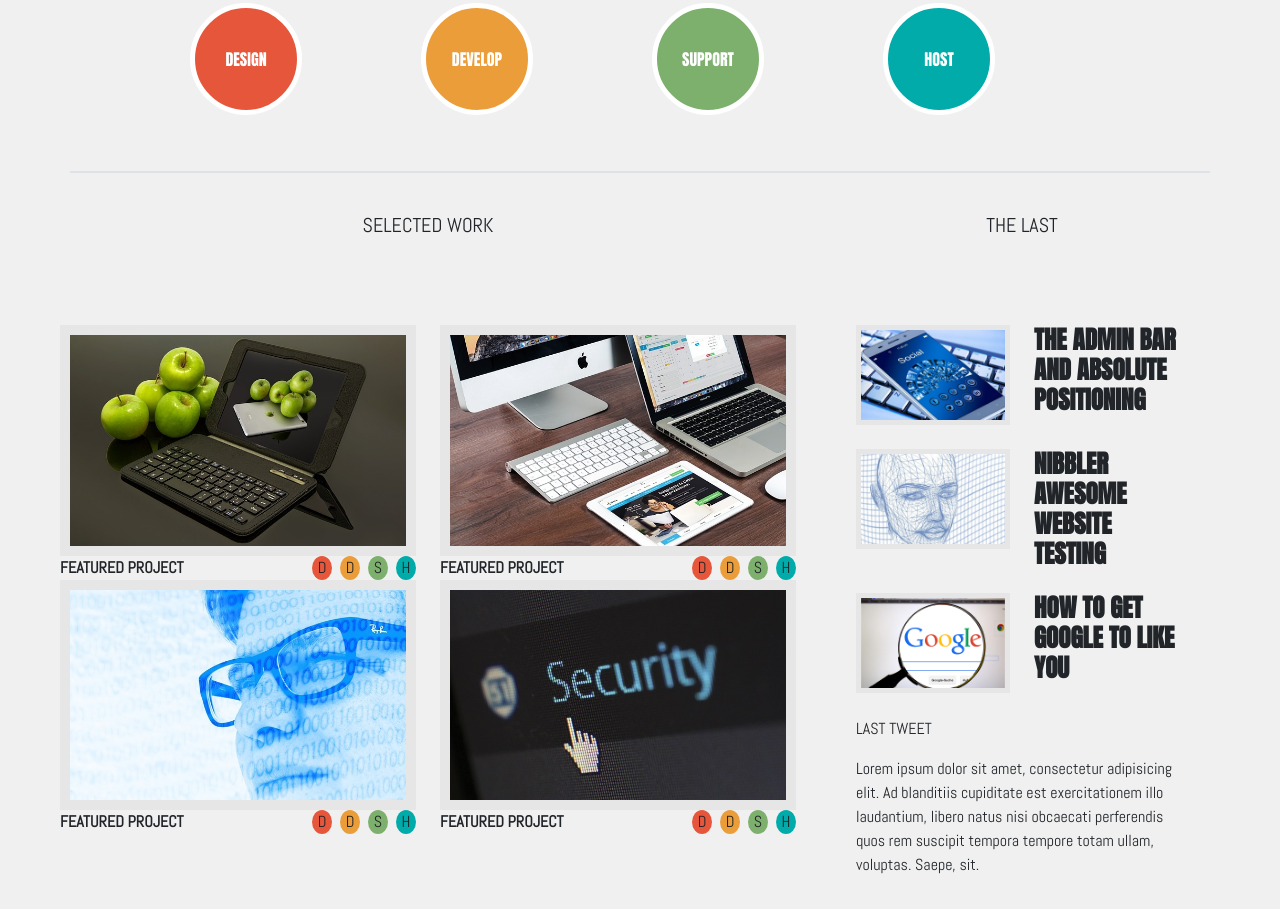
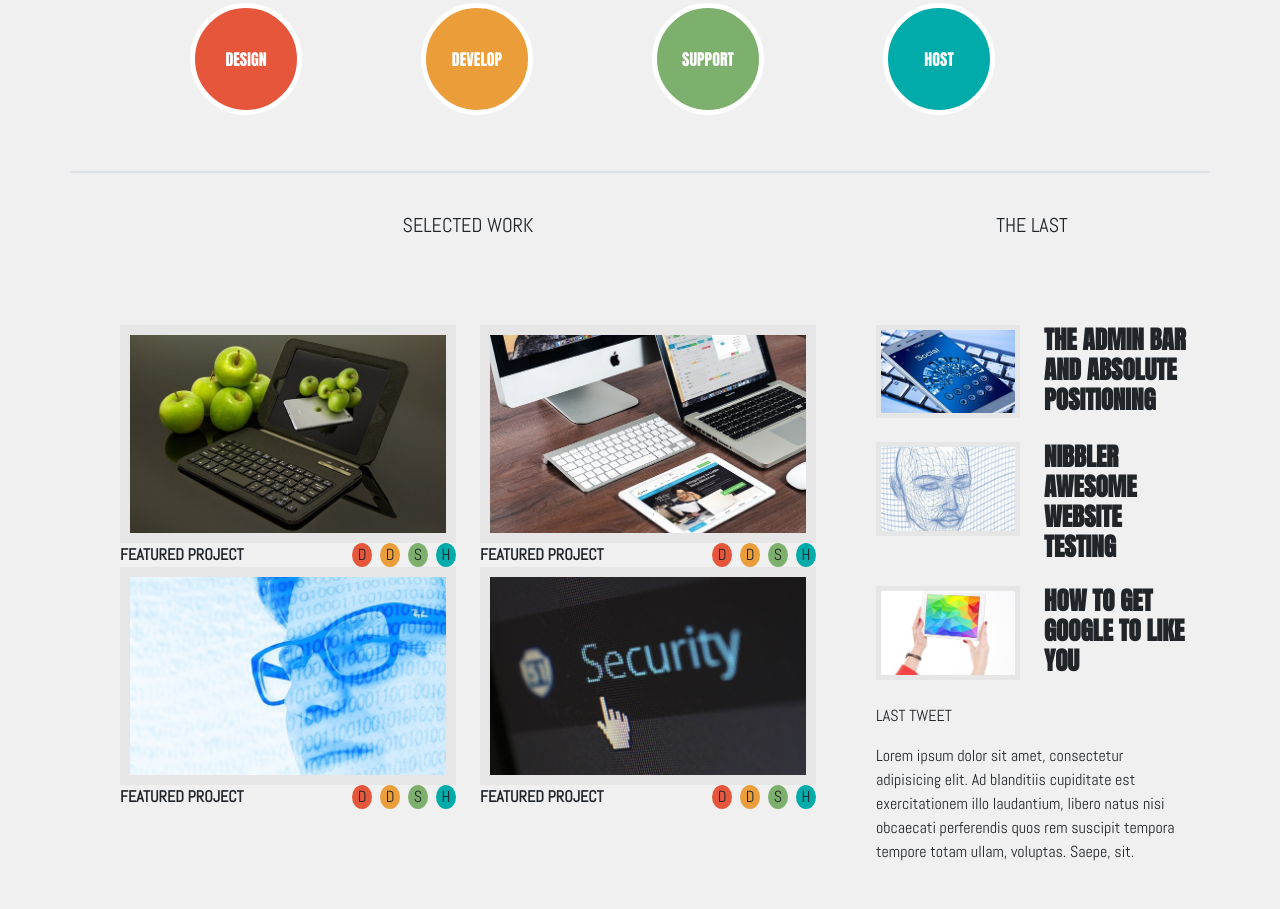
Before and after one commit to codeup-design-project-em-vic/codeup-design-project, a plain HTML site: page index.html in a window 1280 px wide. Shown: the part 333-1242 px from the top of the page. Drawn offline with nearby package versions, Linux system fonts and the light colour scheme.

Commit message:
updated changes

```diff
--- a/index.html
+++ b/index.html
@@ -75,7 +75,7 @@
 
     <main class="container mt-2 mx-5">
         <!-- THIS SECTION IS FOR THE 4 PICTURE GRID   -->
-        <div class="row">
+        <div class="row ms-5">
             <aside class="col-8">
                 <div class="d-flex flex-column gap-4 text-center">
                     <h5 class="text-uppercase">Selected Work</h5>
@@ -167,10 +167,12 @@
                                 </div>
                         </article>
 
+
+
                         <article>
-                            <div class="row">
+                            <div class="row ">
                                 <div class="col-sm-6">
-                                    <img src="IMG/google-search.jpg" class="custom-border1 img-fluid"
+                                    <img src="IMG/ipad.jpg" class="custom-border1 img-fluid"
                                          alt="ipad with apples">
                                 </div>
                                 <div class="col-sm-6">
```
